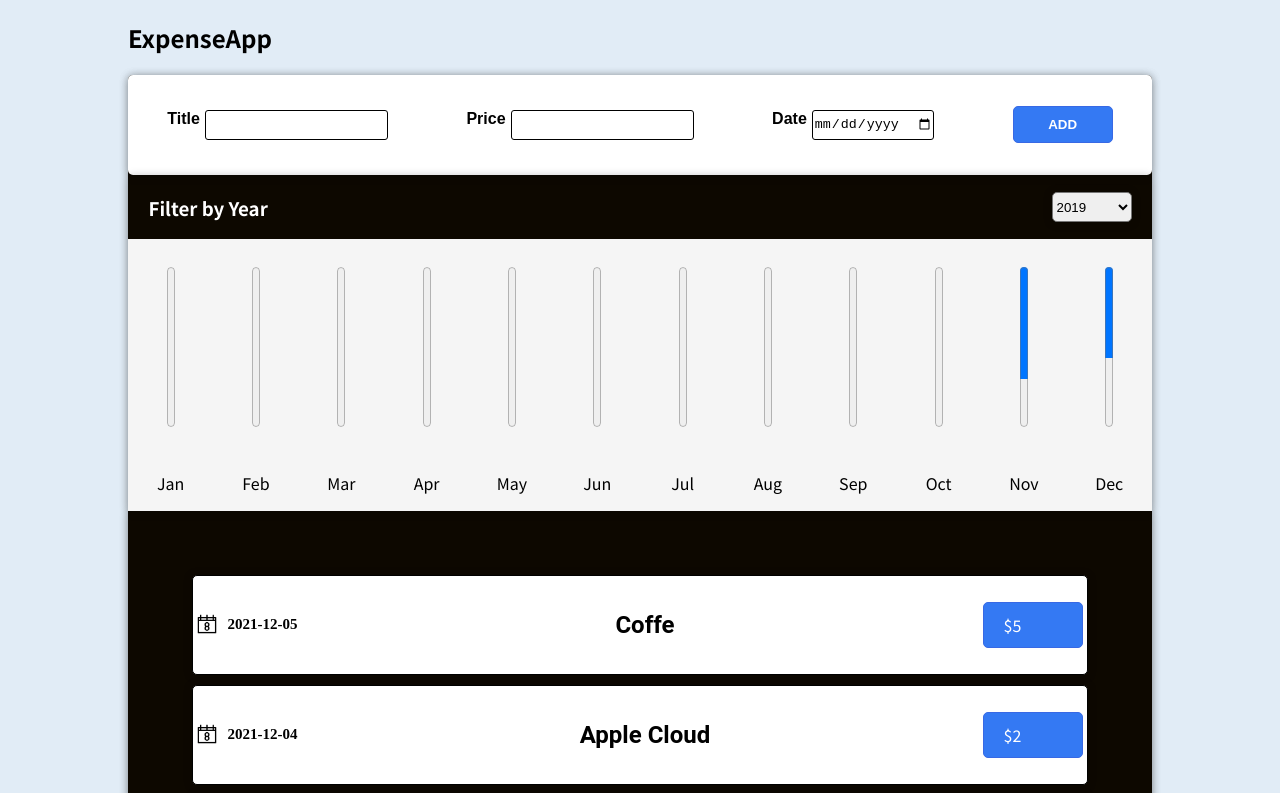
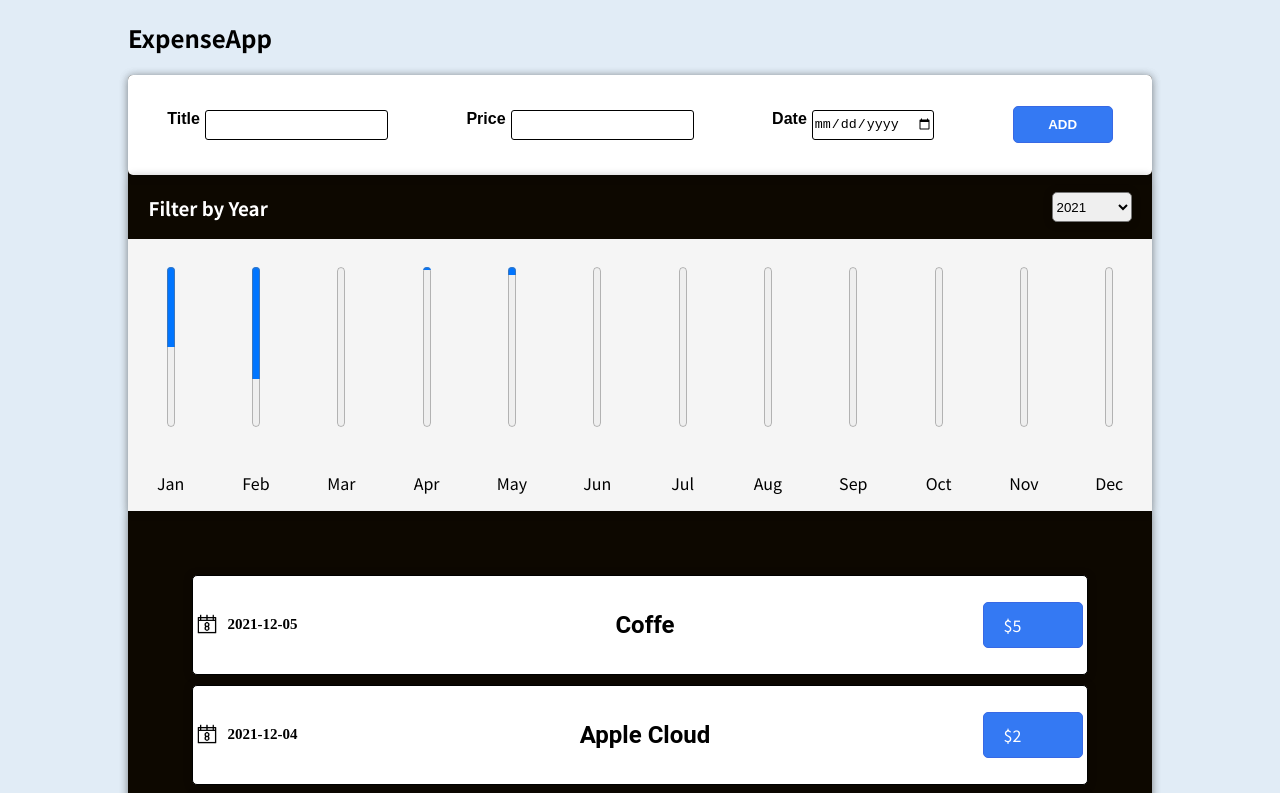
Before and after one commit to saouas/expenseapp, a React (Create React App) app: page / in a window 1280 px wide. Shown: the top 793 px of the page. Built offline with nearby package versions, Linux system fonts and the light colour scheme.

Commit message:
Feature(ExpensesBar): Create new component + add logic

```diff
--- a/src/components/ExpenseFilter/ExpenseBar.js
+++ b/src/components/ExpenseFilter/ExpenseBar.js
@@ -1,23 +1,26 @@
-import './ExpenseBar.css';
-import {useState, useEffect} from 'react';
+import "./ExpenseBar.css";
+import { useState, useEffect } from "react";
 
-const ExpenseBar = (props) =>{
-    const [value, setValue] = useState(0);
-    const [month, setMonth] = useState('Default');
+const ExpenseBar = (props) => {
+  const [value, setValue] = useState(0);
+  const [month, setMonth] = useState("Default");
 
-    useEffect(()=>{
-        if(props.value)
-            setValue(props.value)
-        if(props.month)
-            setMonth(props.month)
-    },[])
+  useEffect(() => {
+    if (props.value !== undefined) setValue(props.value);
+    if (props.month !== undefined) setMonth(props.month);
+  }, []);
 
-    return(
-        <div className="expense-bar">
-        <progress className="reverse-progress" max="100" min="0" value={value} />
-        <p className="expense-bar__text">{month}</p>
-      </div>
-    )
+  useEffect(() => {
+    if (props.value !== undefined) setValue(props.value);
+    if (props.month !== undefined) setMonth(props.month);
+  }, [props.value]);
+
+  return (
+    <div className="expense-bar">
+      <progress className="reverse-progress" max="100" min="0" value={value} />
+      <p className="expense-bar__text">{month}</p>
+    </div>
+  );
 };
 
 export default ExpenseBar;
--- a/src/components/ExpenseFilter/ExpenseFilter.js
+++ b/src/components/ExpenseFilter/ExpenseFilter.js
@@ -3,35 +3,17 @@ import Card from "../UI/Card";
 import Dropdown from "../UI/Dropdown";
 import ExpenseBar from "./ExpenseBar";
 import { useState, useEffect } from "react";
-import { MonthShortcut, MonthShortcutReverse } from "../../utils/date";
-import { getKeyByValue } from "../../utils/functions";
+import ExpensesBar from "./ExpensesBar";
 
 const ExpenseFilter = (props) => {
-  const [ExpenseBarsInfo, setExpenseBarsInfo] = useState([]);
+  const [yearDate, setYearDate] = useState(new Date().getFullYear());
+  const [data, setData] = useState(props.data || []);
 
-  useEffect(() => {
-    if (!props?.data) return;
-    let prevData = props.data;
-    let freshData = [];
-    MonthShortcut.map((month, index) => {
-      let acc = 0;
-      let actualMonthCode = Object.values(month)[0];
-      prevData.map((el) => {
-        let tmp_date = el.date;
-        let monthRegex = /(([0-9]{4})-([0-9]{2})-([0-9]{2}))/;
-        let find = tmp_date.match(monthRegex);
 
-        if (find[3] === actualMonthCode) {
-          acc = parseInt(el.price) + acc;
-        }
-      });
-      freshData.push({
-        month: getKeyByValue([month], actualMonthCode),
-        value: acc,
-      });
-    });
-    setExpenseBarsInfo(freshData);
-  }, []);
+  const handleNewYearDate = (date) => {
+    setYearDate(date);
+  };
+
 
   return (
     <Card className="expense-filter">
@@ -39,14 +21,13 @@ const ExpenseFilter = (props) => {
         <h3 className="expense-filter__container-filter__text">
           Filter by Year
         </h3>
-        <Dropdown className="expense-filter__container-filter__dropdown" />
+        <Dropdown
+          className="expense-filter__container-filter__dropdown"
+          catchNewYearDate={handleNewYearDate}
+        />
       </div>
 
-      <div className="expense-filter__container__bars">
-        {ExpenseBarsInfo.map((el, index) => {
-          return <ExpenseBar key={index} value={el.value} month={el.month} />;
-        })}
-      </div>
+      <ExpensesBar data={data} year={yearDate} />
     </Card>
   );
 };
--- /dev/null
+++ b/src/components/ExpenseFilter/ExpensesBar.js
@@ -0,0 +1,63 @@
+import ExpenseBar from './ExpenseBar';
+import './ExpensesBar.css'
+import {useState, useEffect} from 'react';
+import { MonthShortcut, MonthShortcutReverse } from "../../utils/date";
+import { getKeyByValue } from "../../utils/functions";
+
+const ExpensesBar = (props) => {
+    const [ExpenseBarsInfo, setExpenseBarsInfo] = useState([]);
+
+    const calculateBudgetYearRepartition = (year) => {
+        let prevData = props.data;
+        let freshData = [];
+        // eslint-disable-next-line array-callback-return
+        MonthShortcut.map((month, index) => {
+            let acc = 0;
+            let actualMonthCode = Object.values(month)[0];
+            // eslint-disable-next-line array-callback-return
+            prevData.map((el) => {
+              let tmp_date = el.date;
+              //extracting the month code with the selected year
+              let monthRegex = new RegExp(`(${props.year})-([0-9]{2})-([0-9]{2})`);
+              let find = tmp_date.match(monthRegex);
+              // eslint-disable-next-line array-callback-return
+              if (!find) return;
+              if (find[3] === actualMonthCode) {
+                acc = parseInt(el.price) + acc;
+              }
+            });
+            //return the month as international string code
+            freshData.push({
+              month: getKeyByValue([month], actualMonthCode),
+              value: acc,
+            });
+          });
+        return freshData;
+    }
+
+    useEffect(() => {
+        if (!props.data) return;
+        if (!props.year) return;
+        const budgetRepartition = calculateBudgetYearRepartition(props.year);
+        setExpenseBarsInfo(budgetRepartition);
+      // eslint-disable-next-line react-hooks/exhaustive-deps
+      }, []);
+
+      useEffect(() => {
+        if (!props.data) return;
+        if (!props.year) return;
+        const budgetRepartition = calculateBudgetYearRepartition(props.year);
+        setExpenseBarsInfo(budgetRepartition);
+      // eslint-disable-next-line react-hooks/exhaustive-deps
+      }, [props.year]);
+
+    return(
+        <div className="expense-filter__container__bars">
+        {ExpenseBarsInfo && ExpenseBarsInfo.map((el, index) => {
+          return <ExpenseBar key={index} value={el.value} month={el.month} />;
+        })}
+      </div>
+    )
+};
+
+export default ExpensesBar;
--- a/src/components/UI/Dropdown.js
+++ b/src/components/UI/Dropdown.js
@@ -1,10 +1,18 @@
 import "./Dropdown.css";
+import {useState, useEffect} from 'react';
 
 const Dropdown = (props) => {
   const classes = `card ${props?.className ? props?.className : ""}`;
+  const [yearVar, setYearVar] = useState((new Date().getFullYear()));
+
+  const handleChangeYear = (e) =>{
+    setYearVar(e.target.value)
+    props.catchNewYearDate(e.target.value);
+  }
+
   return (
     <div>
-      <select className={classes}>
+      <select className={classes} value={yearVar} onChange={handleChangeYear}>
         <option value="2019">2019</option>
         <option value="2020">2020</option>
         <option value="2021">2021</option>
```
Also changed, not shown: src/components/ExpenseFilter/ExpensesBar.css (added), 1 other file (tests, documents, lock files or other folders).
